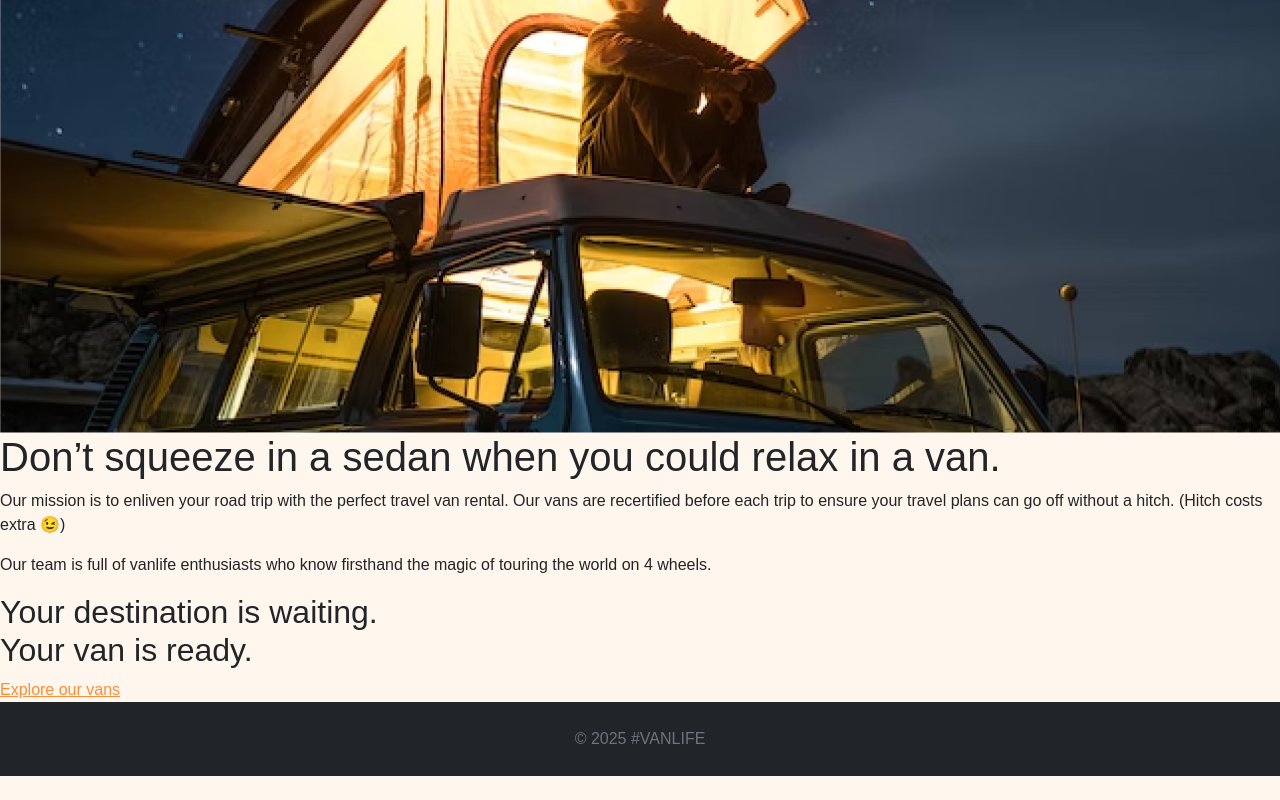
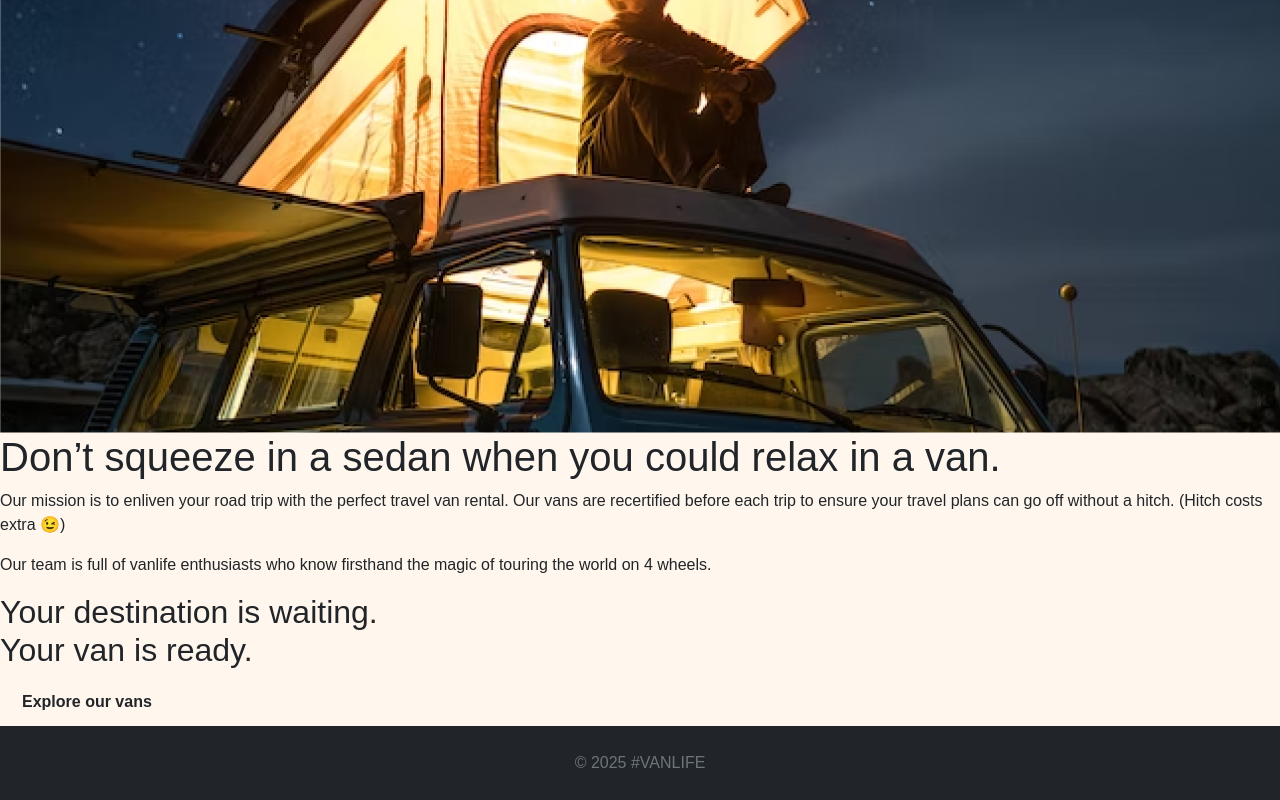
Before and after one commit to FaustoCCR/van-life, a React (Vite) app: page /about in a window 1280 px wide. Shown: the part 258-1058 px from the top of the page. Before the commit the page ends 1034 px from the top, so only its background shows below. Built offline with nearby package versions, Linux system fonts and the light colour scheme; a web font is replaced by a local one; what miragejs would draw is missing.

Commit message:
chore: Add app css classes

```diff
--- a/src/styles/app.scss
+++ b/src/styles/app.scss
@@ -1 +1,30 @@
 @import 'custom';
+
+.home-container {
+  background:
+    linear-gradient(0deg, rgba(0, 0, 0, 0.46), rgba(0, 0, 0, 0.46)),
+    url('../assets/images/home-hero.png') no-repeat center center;
+  -webkit-background-size: cover;
+  -moz-background-size: cover;
+  -o-background-size: cover;
+  background-size: cover;
+  min-height: 350px;
+  color: #fff;
+}
+
+.link-button {
+  display: inline-block;
+  text-align: center;
+  text-decoration: none;
+  border: none;
+  padding: 0.75rem 1.375rem;
+  color: inherit; /* use inherited color, no fixed color here */
+  font-weight: 700;
+  border-radius: 5px;
+  cursor: pointer;
+  transition: transform 0.1s ease-in-out;
+
+  &:hover {
+    transform: translate(1px, 1px);
+  }
+}
```
